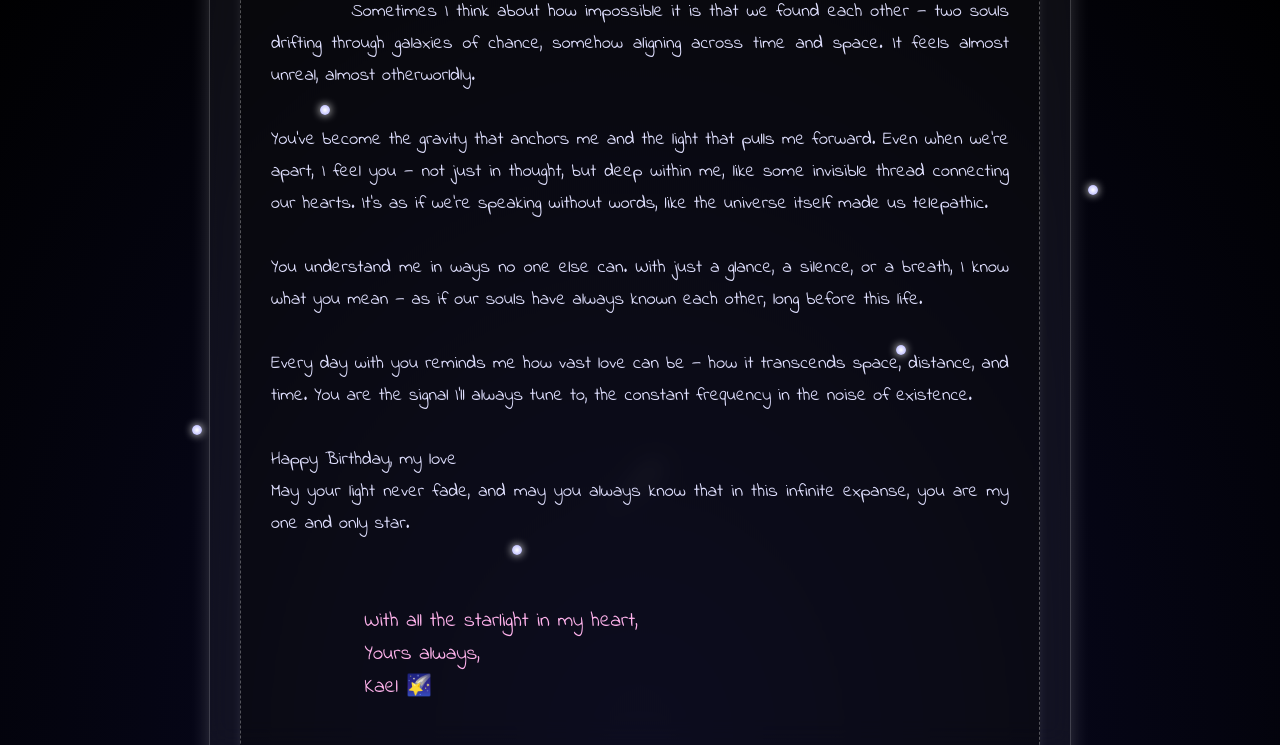
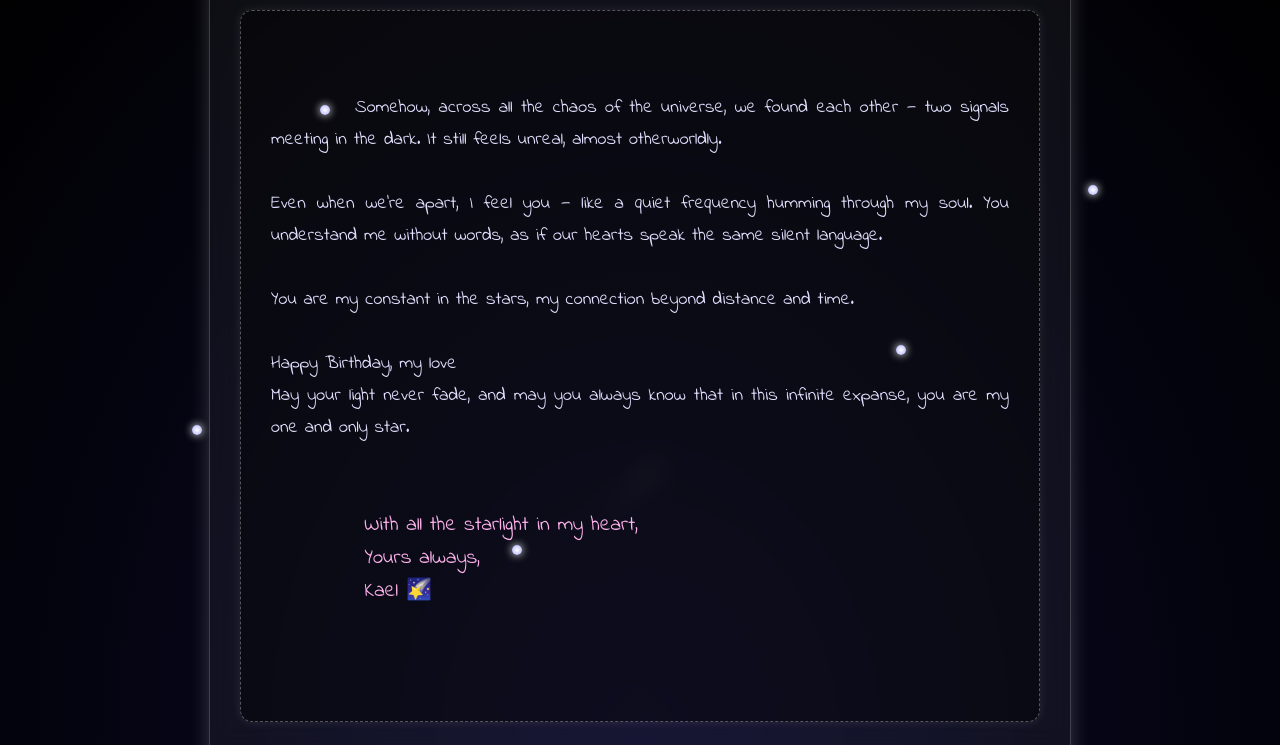
Before and after one commit to Eugoreverend/birthday1, a plain HTML site: page new.html in a window 1280 px wide. Shown: the part 55-800 px from the top of the page. Drawn offline with Linux system fonts and the light colour scheme.

Commit message:
Update new.html

```diff
--- a/new.html
+++ b/new.html
@@ -82,13 +82,11 @@
       <h1>Happy Birthday, My Star 🌙</h1>
       <div class="postcard">
         <p>
-          Sometimes I think about how impossible it is that we found each other — two souls drifting through galaxies of chance, somehow aligning across time and space. It feels almost unreal, almost otherworldly.
+          Somehow, across all the chaos of the universe, we found each other — two signals meeting in the dark. It still feels unreal, almost otherworldly.
 
-You’ve become the gravity that anchors me and the light that pulls me forward. Even when we’re apart, I feel you — not just in thought, but deep within me, like some invisible thread connecting our hearts. It’s as if we’re speaking without words, like the universe itself made us telepathic.
+Even when we’re apart, I feel you — like a quiet frequency humming through my soul. You understand me without words, as if our hearts speak the same silent language.
 
-You understand me in ways no one else can. With just a glance, a silence, or a breath, I know what you mean — as if our souls have always known each other, long before this life.
-
-Every day with you reminds me how vast love can be — how it transcends space, distance, and time. You are the signal I’ll always tune to, the constant frequency in the noise of existence.
+You are my constant in the stars, my connection beyond distance and time.
 
 Happy Birthday, my love
 May your light never fade, and may you always know that in this infinite expanse, you are my one and only star.
```
